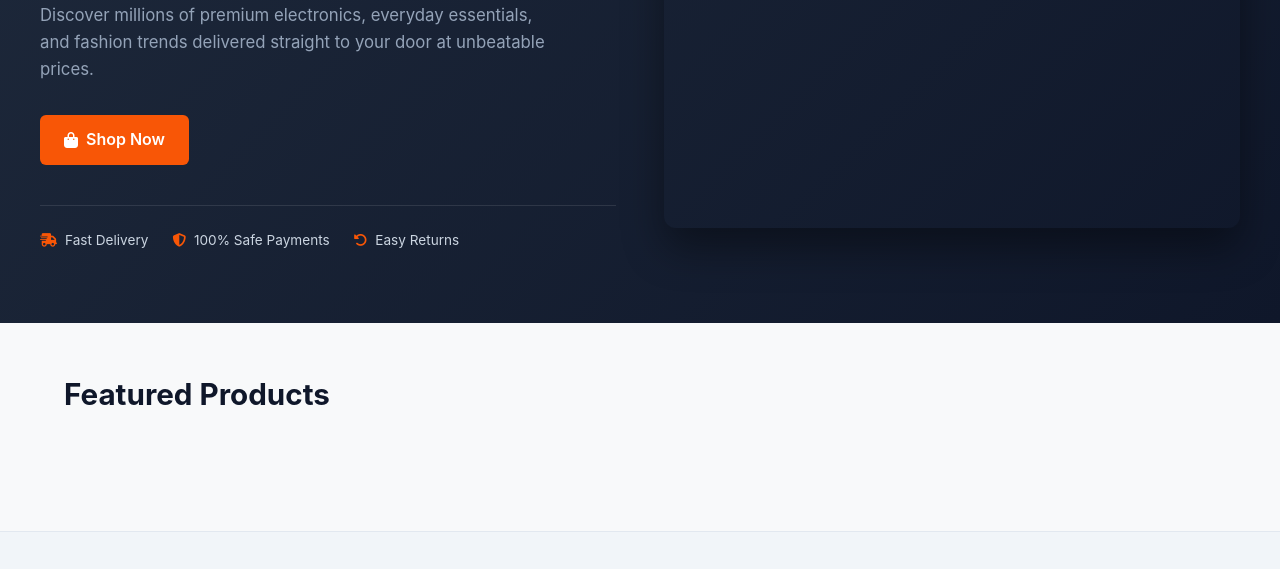
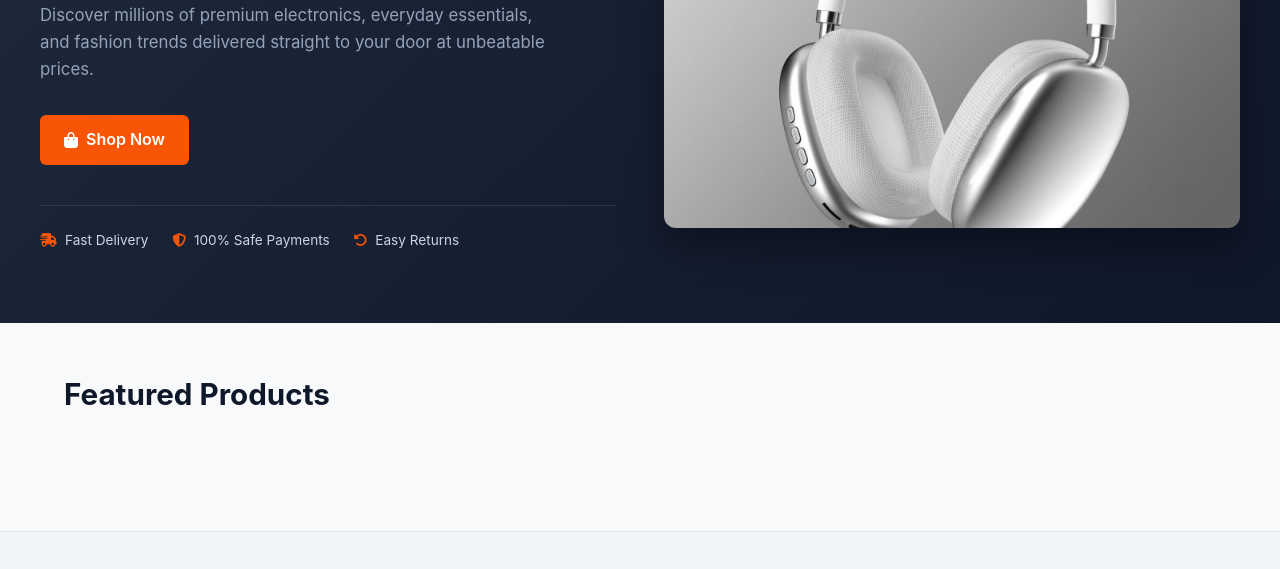
Before and after one commit to sunjinatonni6-lab/BazarGo, a plain HTML site: page index.html in a window 1280 px wide. Shown: the part 326-895 px from the top of the page. Drawn offline with Linux system fonts and the light colour scheme; no server answers.

Commit message:
Update index.html

```diff
--- a/index.html
+++ b/index.html
@@ -50,7 +50,7 @@
       </div>
       <div class="hero-visual">
         <div class="hero-card-promo">
-          <img id="hero-image"  alt="Featured Tech" onerror="this.src='https://via.placeholder.com/600x400?text=BazarGo'">
+          <img id="hero-image" src="assets/images/sample1.jpg" alt="Featured Tech" onerror="this.src='https://via.placeholder.com/600x400?text=BazarGo'">
         </div>
       </div>
     </div>
```
